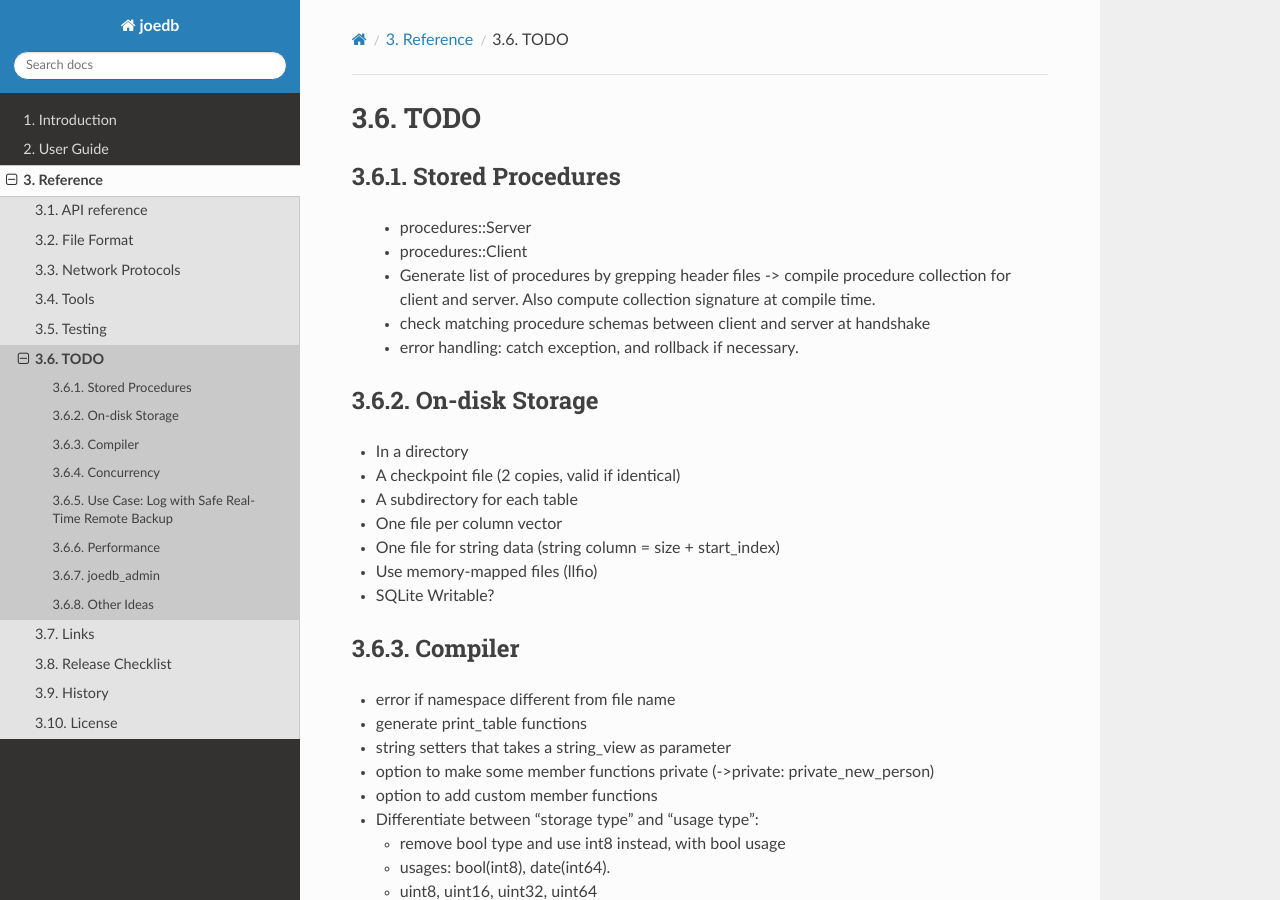
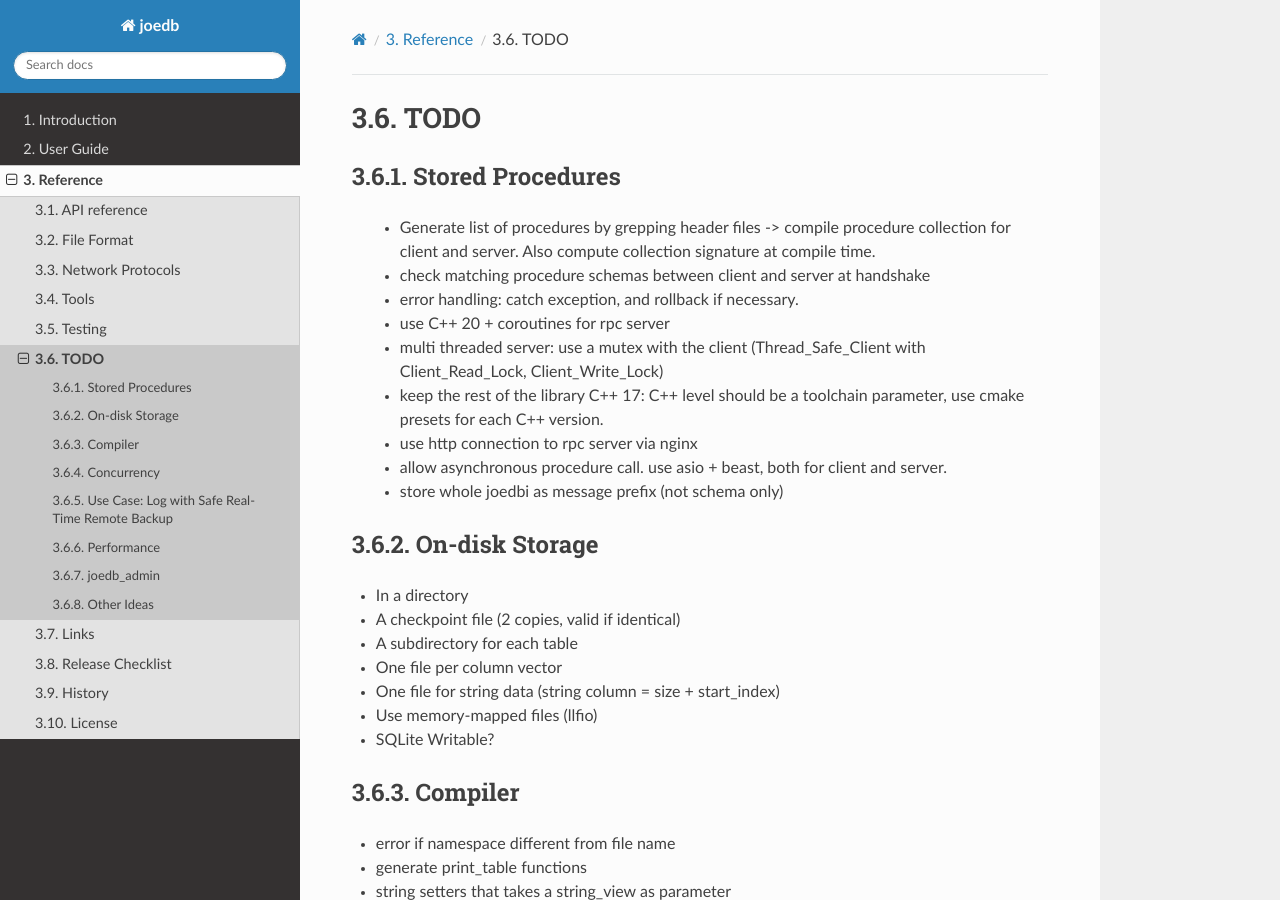
Before and after one commit to Remi-Coulom/joedb, a Sphinx documentation site: the page built from doc/source/todo.rst, in a window 1280 px wide and 900 px high. Built offline with Sphinx 7.4.7 and the Read the Docs theme 3.1.0, drawn with Linux system fonts in a browser that asks for light colours; formulas are drawn with MathJax 3.

Commit message:
todo + shorter timeout

```diff
--- a/doc/source/todo.rst
+++ b/doc/source/todo.rst
@@ -3,13 +3,17 @@ TODO
 
 Stored Procedures
 -----------------
- - procedures::Server
- - procedures::Client
  - Generate list of procedures by grepping header files -> compile procedure
    collection for client and server. Also compute collection signature at
    compile time.
  - check matching procedure schemas between client and server at handshake
  - error handling: catch exception, and rollback if necessary.
+ - use C++ 20 + coroutines for rpc server
+ - multi threaded server: use a mutex with the client (Thread_Safe_Client with Client_Read_Lock, Client_Write_Lock)
+ - keep the rest of the library C++ 17: C++ level should be a toolchain parameter, use cmake presets for each C++ version.
+ - use http connection to rpc server via nginx
+ - allow asynchronous procedure call. use asio + beast, both for client and server.
+ - store whole joedbi as message prefix (not schema only)
 
 On-disk Storage
 ---------------
```
Also changed, not shown: 1 other file.
